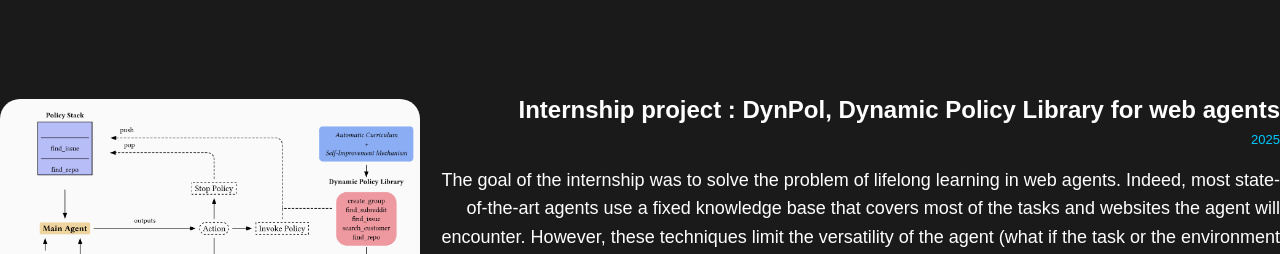
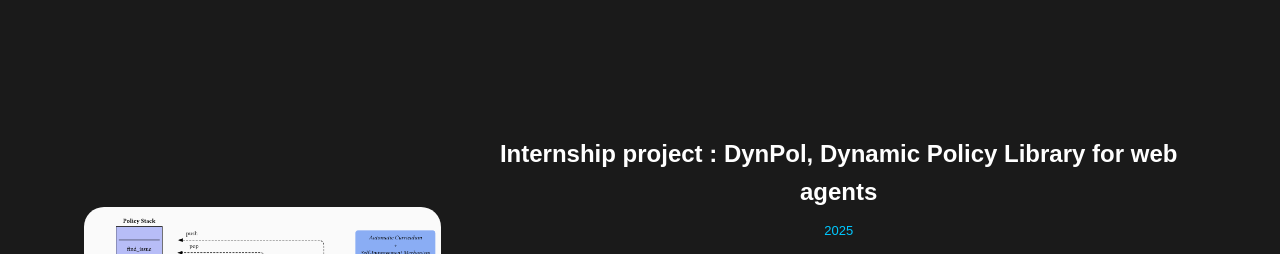
Before and after one commit to mcngnt/mcngnt.github.io, a plain HTML site: page projects.html in a window 1280 px wide. Shown: the part 500-754 px from the top of the page. Drawn offline with Linux system fonts and the light colour scheme.

Commit message:
use custom project css

```diff
--- a/projects.html
+++ b/projects.html
@@ -5,7 +5,7 @@
     <meta charset="UTF-8">
     <meta name="viewport" content="width=device-width, initial-scale=1.0">
     <title>Martin Cuingnet</title>
-    <link rel="stylesheet" href="styles.css">
+    <link rel="stylesheet" href="project_style.css">
     <link rel="icon" href="logo.png" type="image/png">
 </head>
 <body>
```
